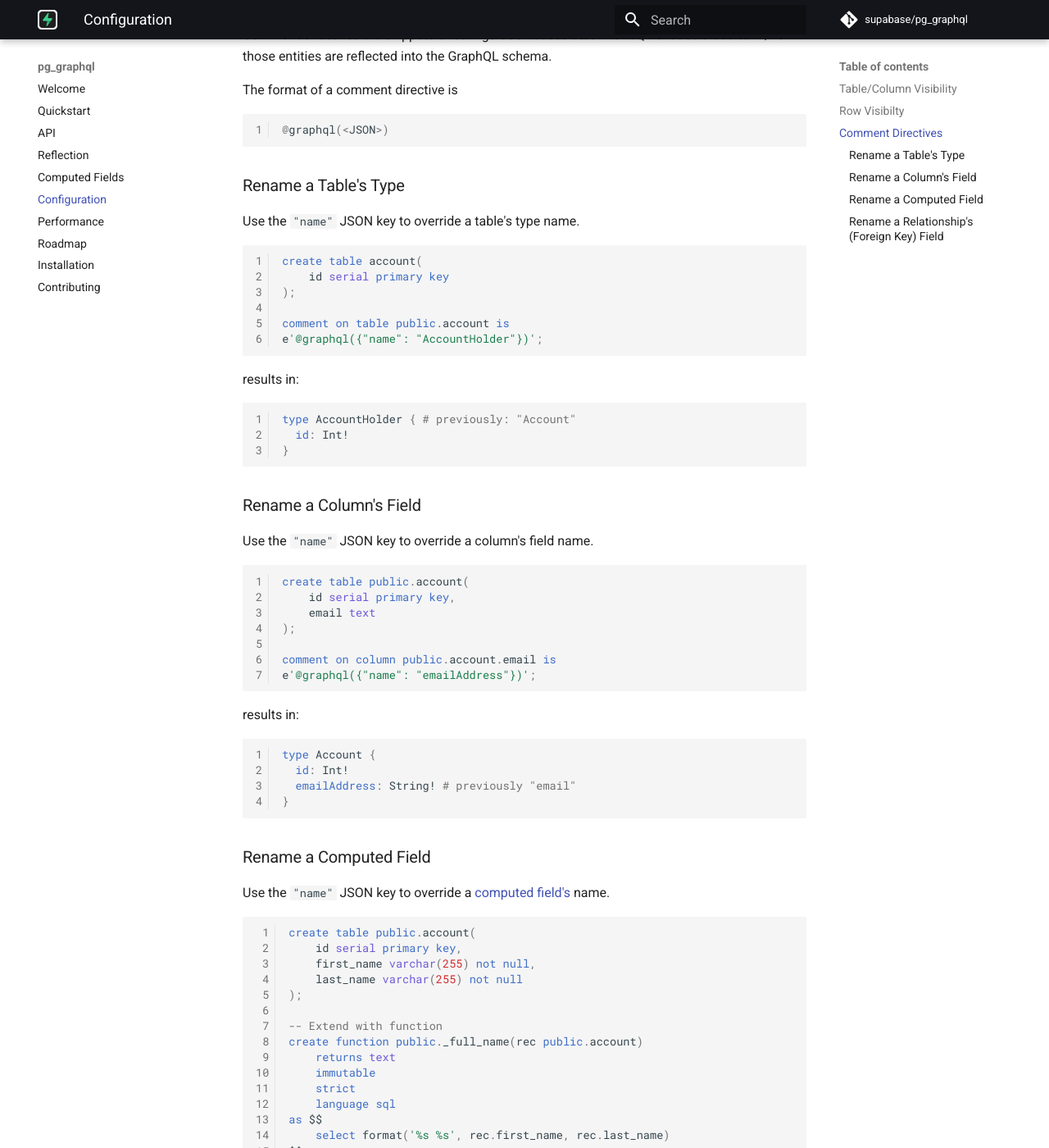
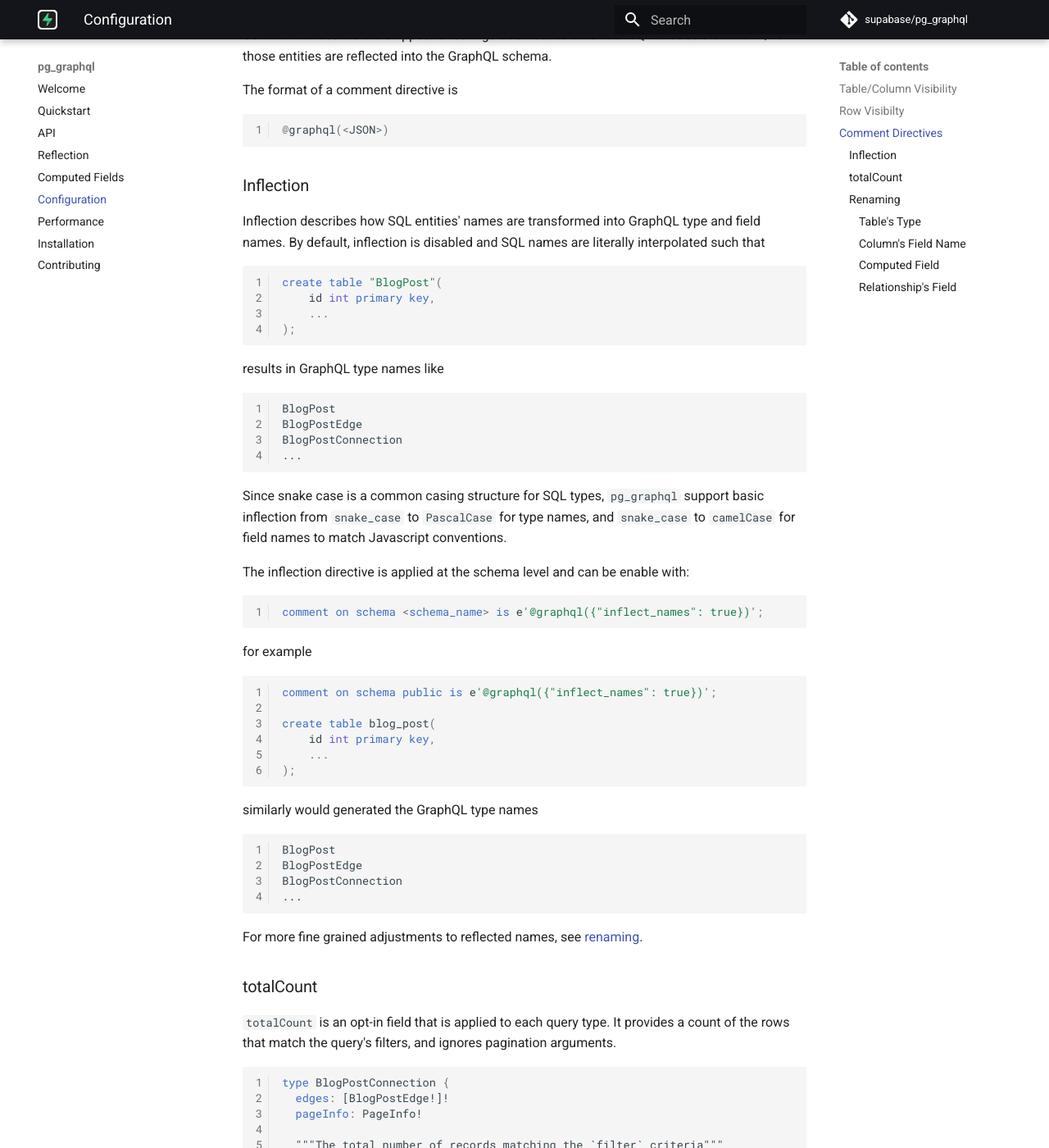
Before and after one commit to supabase/pg_graphql, an MkDocs documentation site: the page built from docs/configuration.md, in a window 1280 px wide and 1400 px high, scrolled down 784 px. Shown: the whole window at 82% size. Built offline with MkDocs 1.6.1 and Material for MkDocs 9.7.7, drawn with Linux system fonts in a browser that asks for light colours; comment, search, counter and statistics services are not loaded; some of the changed text lies outside the part shown.

Commit message:
sync docs with latest updates

````diff
--- a/docs/configuration.md
+++ b/docs/configuration.md
@@ -3,7 +3,7 @@ Table and column visibility in the GraphQL schema are controlled by standard Pos
 
 For example:
 ```sql
-revoke all privileges on public.account from api_user;
+revoke all privileges on public."Account" from api_user;
 ```
 
 removes the `Account` GraphQL type.
@@ -28,7 +28,86 @@ The format of a comment directive is
 @graphql(<JSON>)
 ```
 
-### Rename a Table's Type
+### Inflection
+
+Inflection describes how SQL entities' names are transformed into GraphQL type and field names. By default, inflection is disabled and SQL names are literally interpolated such that
+
+```sql
+create table "BlogPost"(
+    id int primary key,
+    ...
+);
+```
+
+results in GraphQL type names like
+```
+BlogPost
+BlogPostEdge
+BlogPostConnection
+...
+```
+
+Since snake case is a common casing structure for SQL types, `pg_graphql` support basic inflection from `snake_case` to `PascalCase` for type names, and `snake_case` to `camelCase` for field names to match Javascript conventions.
+
+The inflection directive is applied at the schema level and can be enable with:
+
+
+```sql
+comment on schema <schema_name> is e'@graphql({"inflect_names": true})';
+```
+
+for example
+```sql
+comment on schema public is e'@graphql({"inflect_names": true})';
+
+create table blog_post(
+    id int primary key,
+    ...
+);
+```
+
+similarly would generated the GraphQL type names
+```
+BlogPost
+BlogPostEdge
+BlogPostConnection
+...
+```
+
+For more fine grained adjustments to reflected names, see [renaming](#renaming).
+
+
+### totalCount
+
+`totalCount` is an opt-in field that is applied to each query type. It provides a count of the rows that match the query's filters, and ignores pagination arguments.
+
+```graphql
+type BlogPostConnection {
+  edges: [BlogPostEdge!]!
+  pageInfo: PageInfo!
+
+  """The total number of records matching the `filter` criteria"""
+  totalCount: Int! # this field
+}
+```
+
+to enable `totalCount` for a table, use the directive
+
+```sql
+comment on table blog_post is e'@graphql({"totalCount": {"enabled": true}})';
+```
+for example
+```sql
+create table "BlogPost"(
+    id serial primary key,
+    email varchar(255) not null
+);
+comment on table "BlogPost" is e'@graphql({"totalCount": {"enabled": true}})';
+```
+
+### Renaming
+
+#### Table's Type
 
 Use the `"name"` JSON key to override a table's type name.
 
@@ -48,17 +127,17 @@ type AccountHolder { # previously: "Account"
 }
 ```
 
-### Rename a Column's Field
+#### Column's Field Name
 
 Use the `"name"` JSON key to override a column's field name.
 
 ```sql
-create table public.account(
+create table public."Account"(
     id serial primary key,
     email text
 );
 
-comment on column public.account.email is
+comment on column "Account".email is
 e'@graphql({"name": "emailAddress"})';
 ```
 
@@ -70,25 +149,25 @@ type Account {
 }
 ```
 
-### Rename a Computed Field
+#### Computed Field
 
 Use the `"name"` JSON key to override a [computed field's](computed_fields.md) name.
 
 ```sql
-create table public.account(
+create table "Account"(
     id serial primary key,
-    first_name varchar(255) not null,
-    last_name varchar(255) not null
+    "firstName" varchar(255) not null,
+    "lastName" varchar(255) not null
 );
 
 -- Extend with function
-create function public._full_name(rec public.account)
+create function public."_fullName"(rec public."Account")
     returns text
     immutable
     strict
     language sql
 as $$
-    select format('%s %s', rec.first_name, rec.last_name)
+    select format('%s %s', rec."firstName", rec."lastName")
 $$;
 
 comment on function public._full_name is
@@ -105,20 +184,18 @@ type Account {
 }
 ```
 
-
-
-### Rename a Relationship's (Foreign Key) Field
+#### Relationship's Field
 
 Use the `"local_name"` and `"foreign_name"` JSON keys to override a a relationships inbound and outbound field names.
 
 ```sql
-create table account(
+create table "Account"(
     id serial primary key
 );
 
-create table post(
+create table "Post"(
     id serial primary key,
-    account_id integer not null references account(id),
+    "accountId" integer not null references "Account"(id),
     title text not null,
     body text
 );
@@ -126,7 +203,6 @@ create table post(
 comment on constraint post_owner_id_fkey
 on post
 is E'@graphql({"foreign_name": "author", "local_name": "posts"})';
-
 ```
 
 results in:
--- a/mkdocs.yaml
+++ b/mkdocs.yaml
@@ -13,7 +13,6 @@ nav:
     - Computed Fields: 'computed_fields.md'
     - Configuration: 'configuration.md'
     - Performance: 'performance.md'
-    - Roadmap: 'roadmap.md'
     - Installation: 'installation.md'
     - Contributing: 'contributing.md'
 
````
Also changed, not shown: docs/reflection.md (+4 -3 lines), docs/roadmap.md (deleted, +0 -49 lines), 12 other files.
